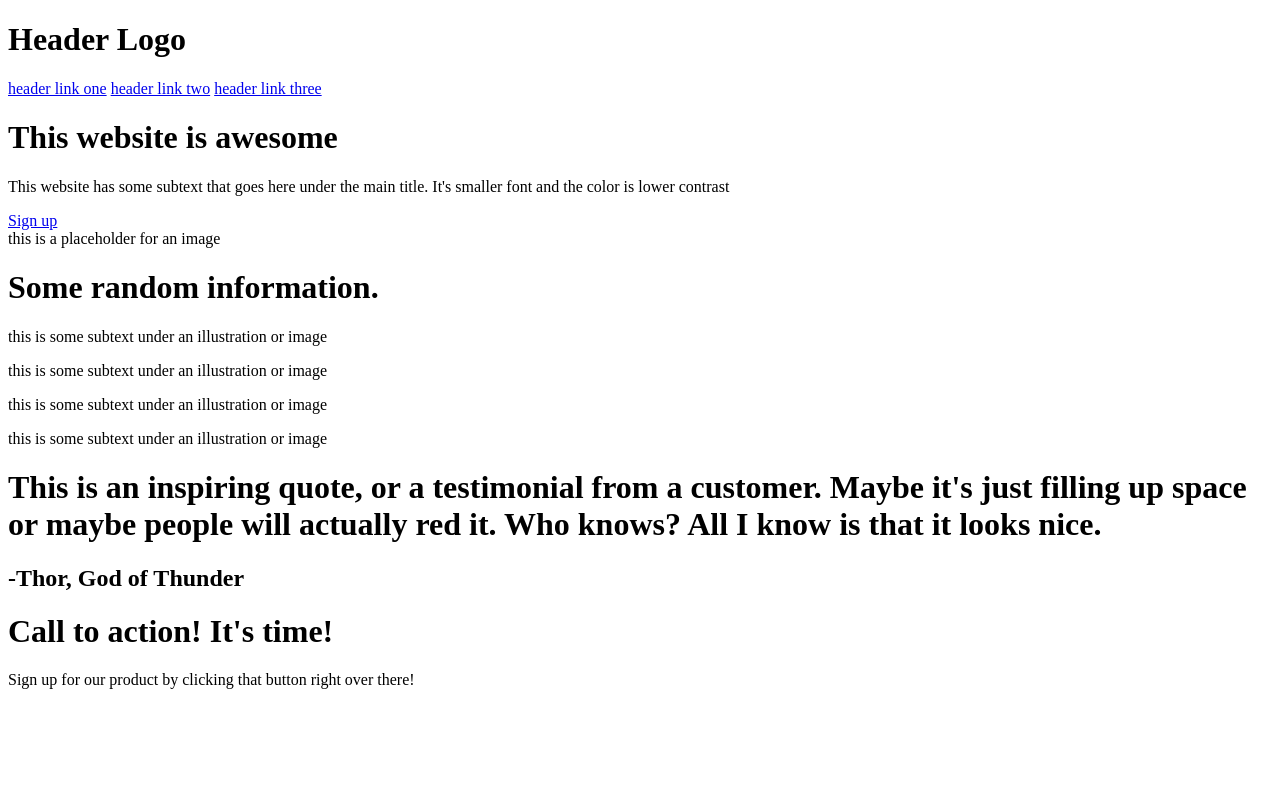
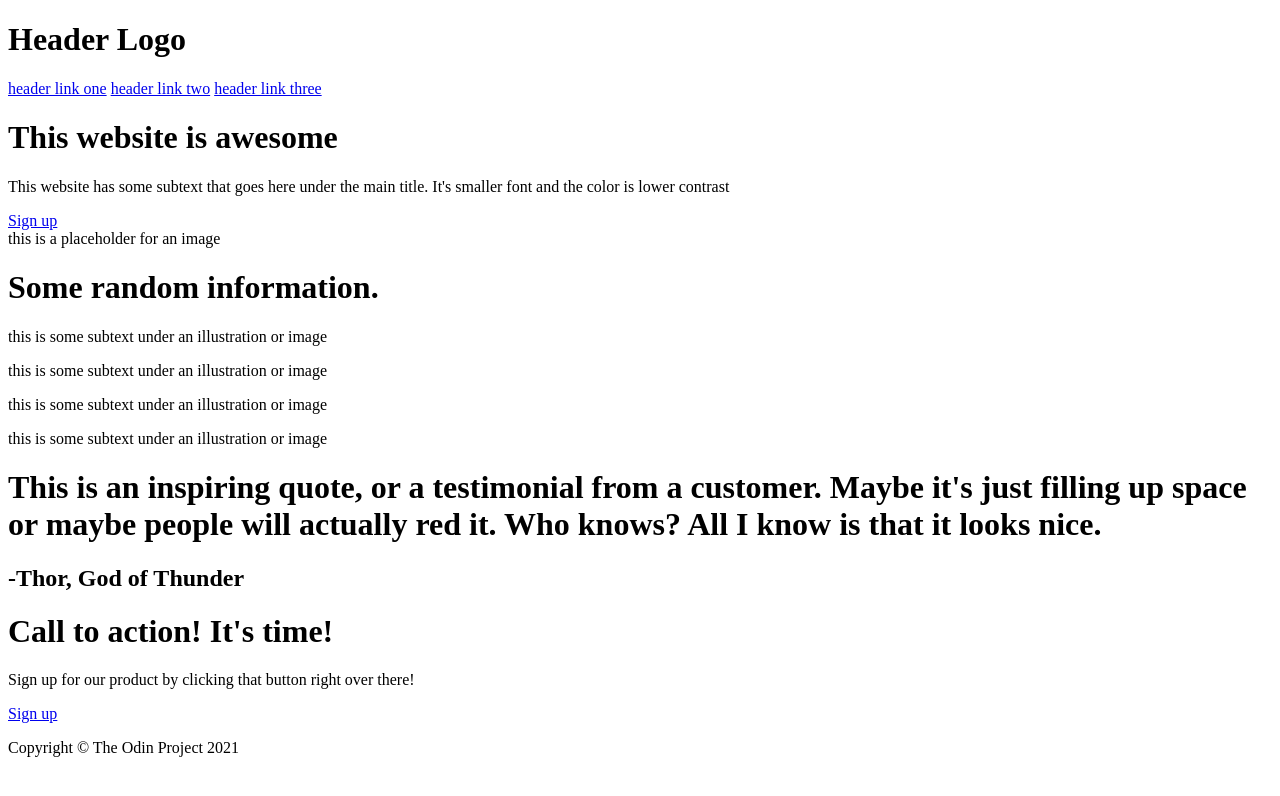
Before and after one commit to oldyellowshed/Landing-Page, a plain HTML site: page index.html in a window 1280 px wide. Drawn offline with Linux system fonts and the light colour scheme.

Commit message:
Add footer

```diff
--- a/index.html
+++ b/index.html
@@ -61,6 +61,12 @@
             <h1>Call to action! It's time!</h1>
             <p>Sign up for our product by clicking that button right over there!</p>
         </div>
+        <div>
+            <a href="index.html">Sign up</a>
+        </div>
+    </div>
+    <div class="footer"> <!-- Footer section -->
+        <p>Copyright © The Odin Project 2021</p>
     </div>
 </body>
 </html>
```
